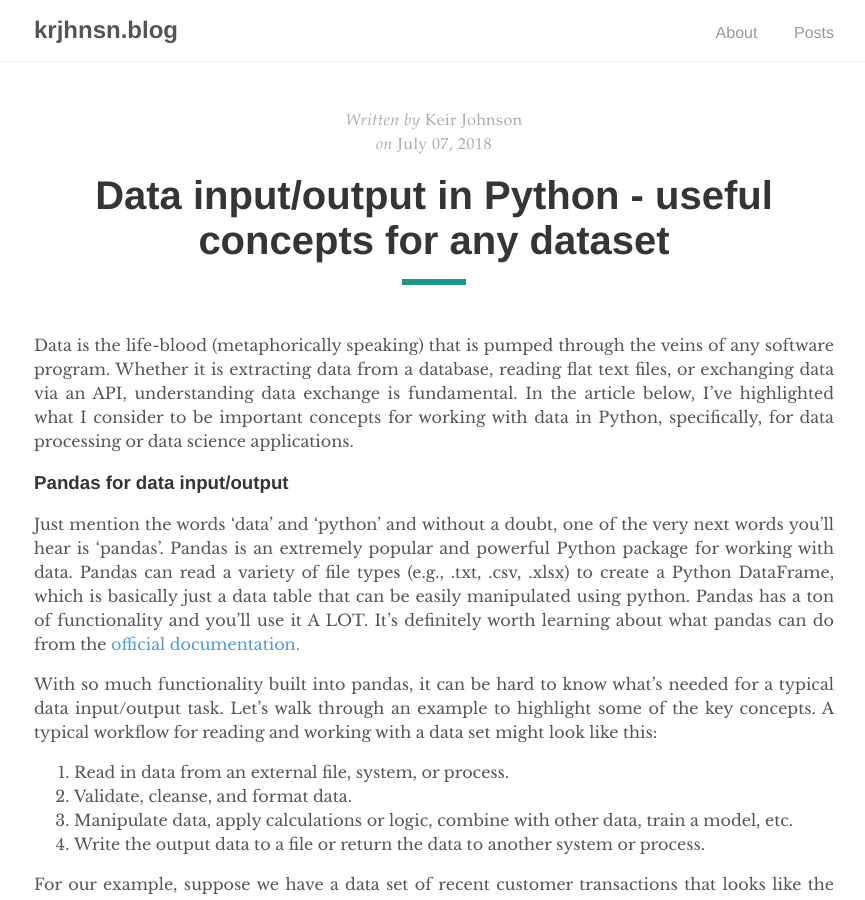
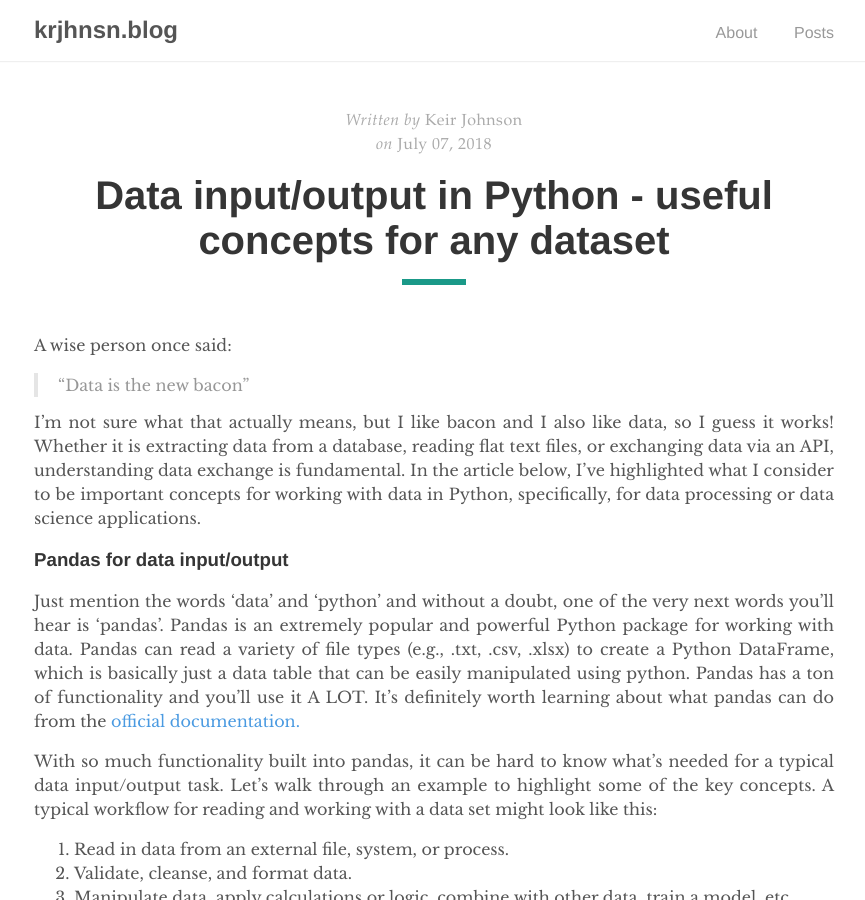
Before and after one commit to krjhnsn/krjhnsn.github.io, a Jekyll site: the page built from _posts/2018-07-07-data-input-output.md, in a window 1280 px wide and 900 px high. Shown: the whole window, without its empty margins (206-1071 px from the left). Built offline with Jekyll 4.4.1, drawn with Linux system fonts in a browser that asks for light colours.

Commit message:
Update 2018-07-07-data-input-output.md

```diff
--- a/_posts/2018-07-07-data-input-output.md
+++ b/_posts/2018-07-07-data-input-output.md
@@ -4,7 +4,11 @@ title: "Data input/output in Python - useful concepts for any dataset"
 author: "Keir Johnson"
 ---
 
-Data is the life-blood (metaphorically speaking) that is pumped through the veins of any software program. Whether it is extracting data from a database, reading flat text files, or exchanging data via an API, understanding data exchange is fundamental. In the article below, I've highlighted what I consider to be important concepts for working with data in Python, specifically, for data processing or data science applications.
+A wise person once said:
+
+> "Data is the new bacon"
+
+I'm not sure what that actually means, but I like bacon and I also like data, so I guess it works! Whether it is extracting data from a database, reading flat text files, or exchanging data via an API, understanding data exchange is fundamental. In the article below, I've highlighted what I consider to be important concepts for working with data in Python, specifically, for data processing or data science applications.
 
 ### Pandas for data input/output
 
```
